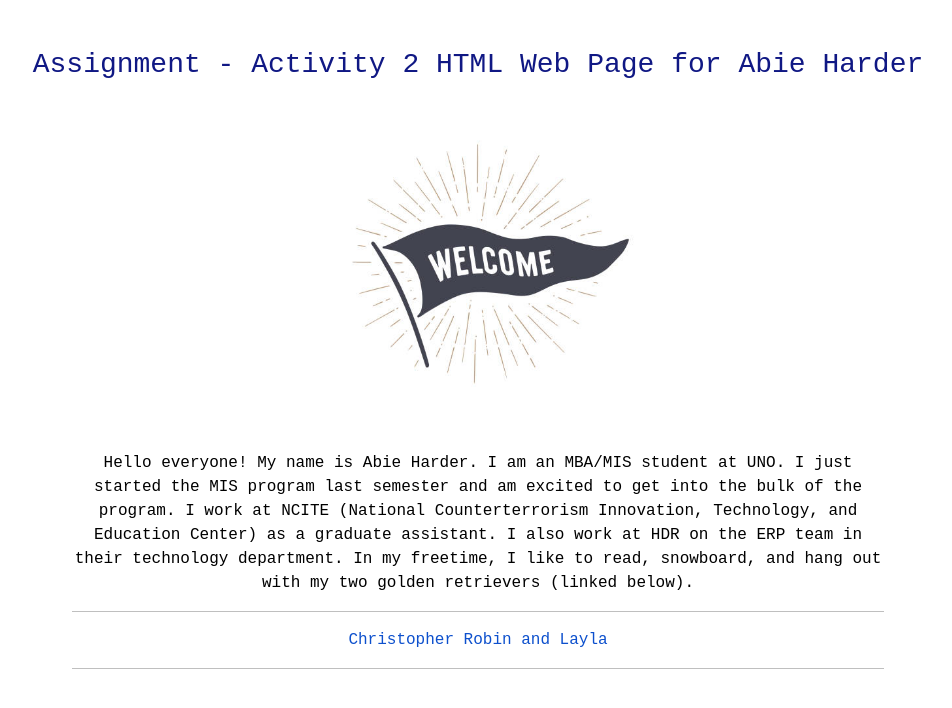
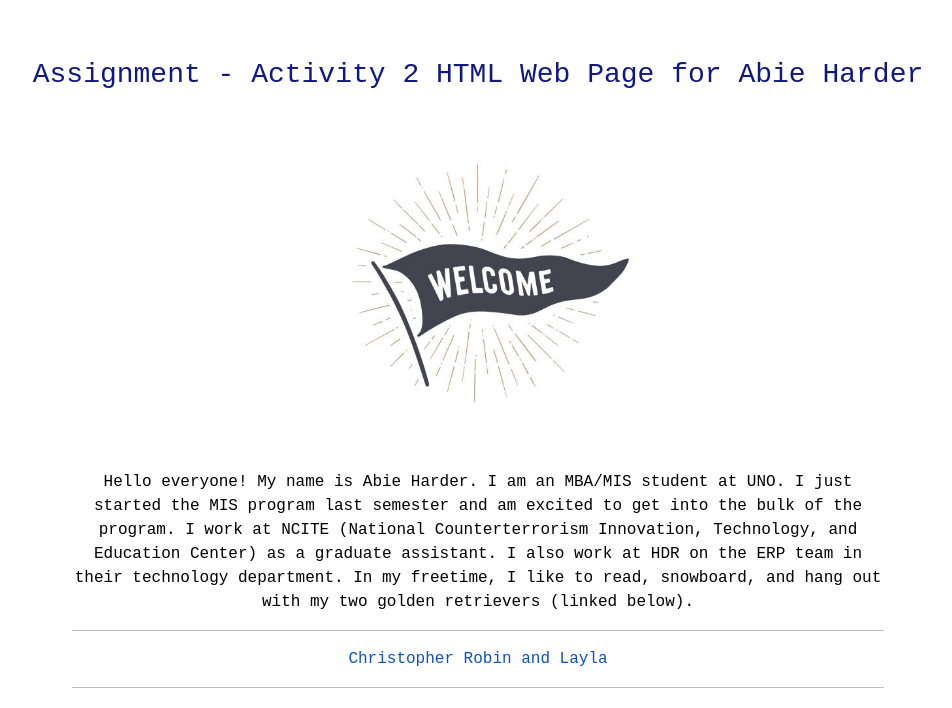
Before and after one commit to aharder33/3900-Activity-2, a plain HTML site: page index.html in a window 1280 px wide. Shown: the whole page, without its empty margins (162-1114 px from the left). Drawn offline with nearby package versions, Linux system fonts and the light colour scheme.

Commit message:
Update main.css

```diff
--- a/css/main.css
+++ b/css/main.css
@@ -57,7 +57,7 @@ header {
 h1 {
     font-size: 1.75em;
     font-weight: normal;
-    line-height: 0.5;
+    line-height: 1.2;
     margin: 10px 0;
     text-align: center;
     color: #101884;
```
